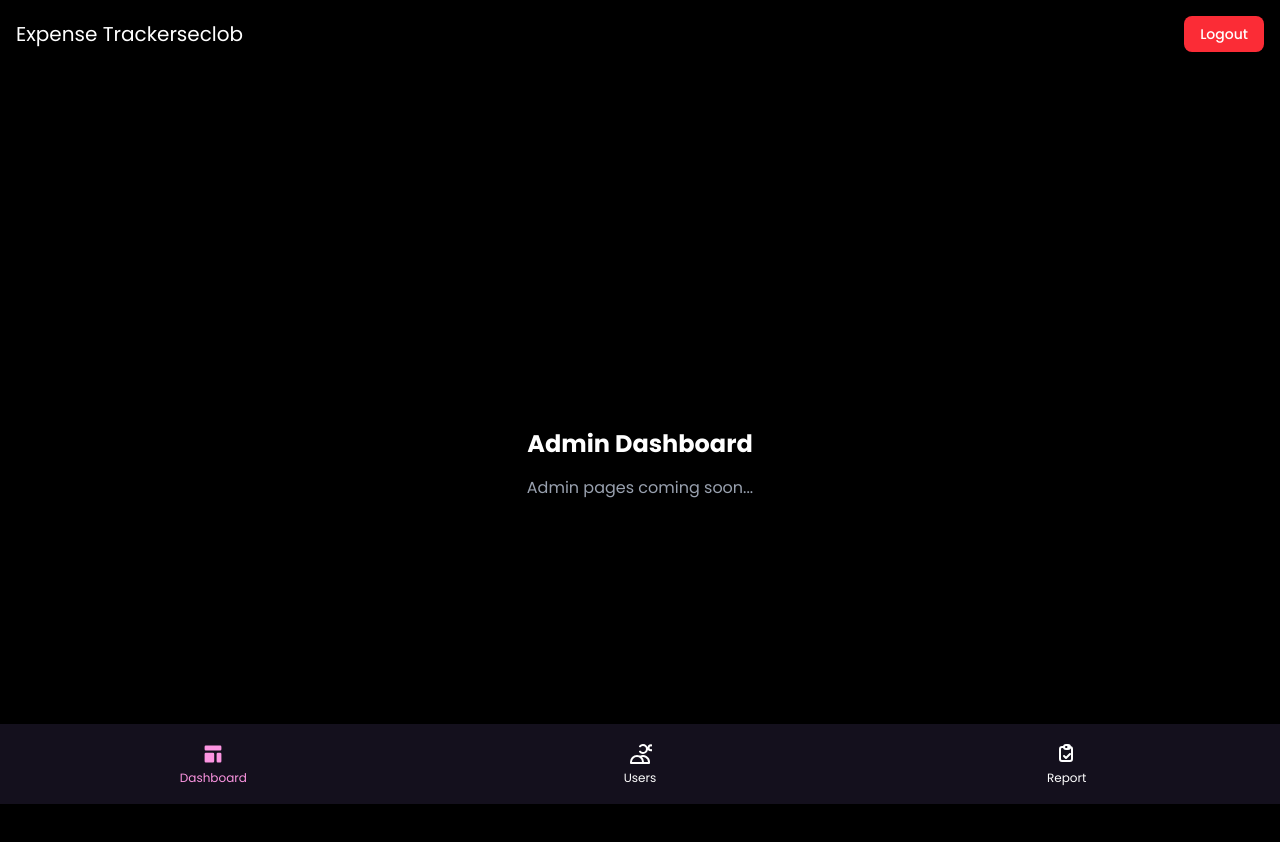
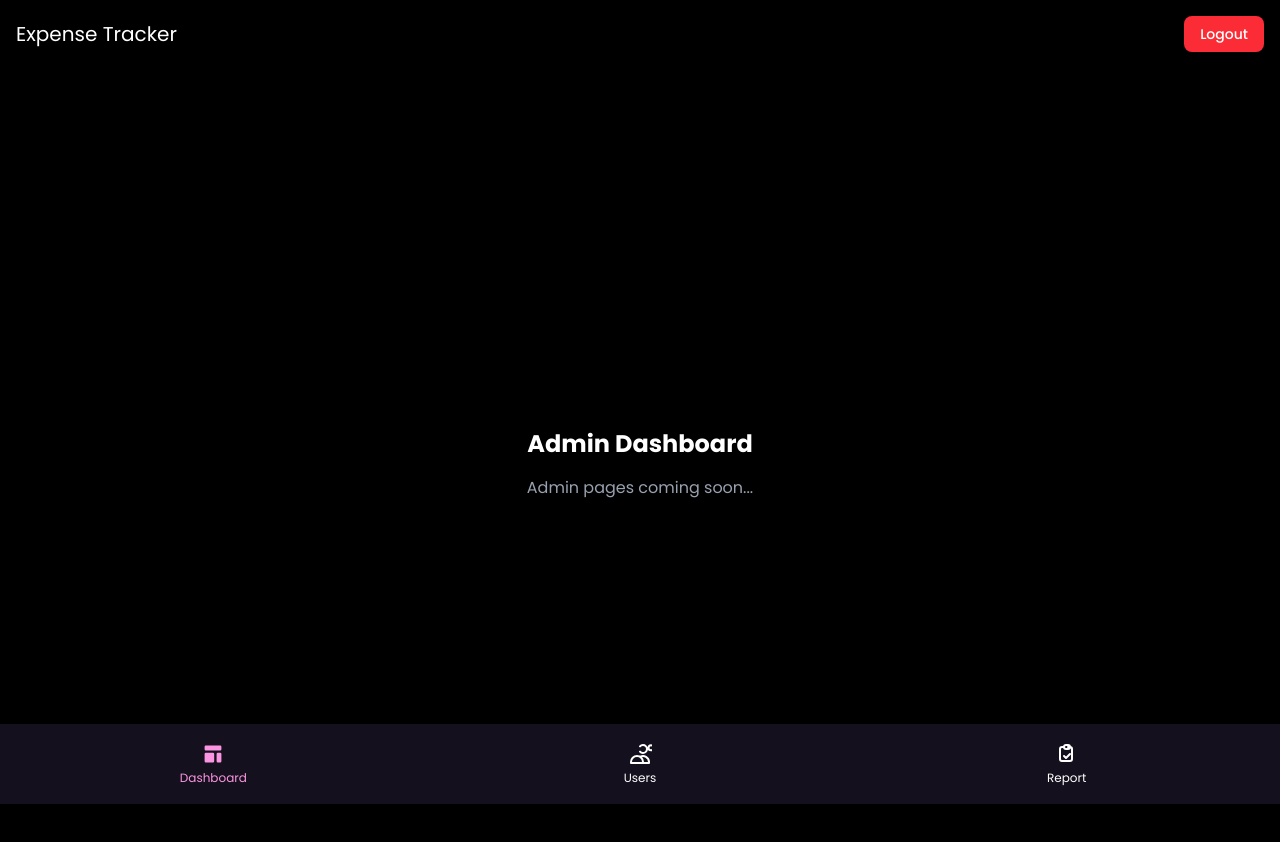
Before and after one commit to sharonshiju5/expence_tracke, a Next.js app: page / in a window 1280 px wide. Shown: the top 842 px of the page. Built offline with nearby package versions, Linux system fonts and the light colour scheme; no server answers; sample sign-in values are in the browser's storage.

Commit message:
paramaeter missing

```diff
--- a/app/transaction/page.tsx
+++ b/app/transaction/page.tsx
@@ -25,7 +25,7 @@ const TransactionPage = () => {
 
     async function HandelGetExpence() {
         try {
-            const response = await getexpence(searchTerm)
+            const response = await getexpence(searchTerm, '')
             console.log('API Response:', response)
             if (response.status === 'success') {
                 setExpensesData(response.data)
--- a/components/Header.tsx
+++ b/components/Header.tsx
@@ -15,7 +15,6 @@ const Header = () => {
     <div className='fixed top-0 left-0 right-0 bg-black z-50 p-4  flex justify-between items-center'>
       <div className='flex items-center mr-4'>
         <h1 className='text-white text-xl ml-'>Expense Tracker</h1>
-        <h1 className='text-white text-xl ml-'>seclob</h1>
       </div>
       <button
         onClick={handleLogout}
```
